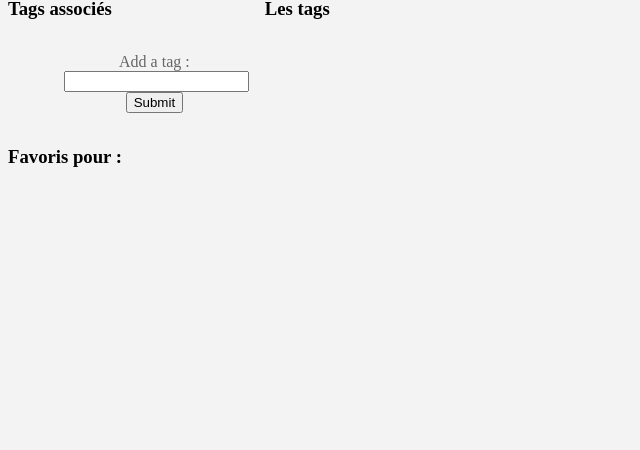
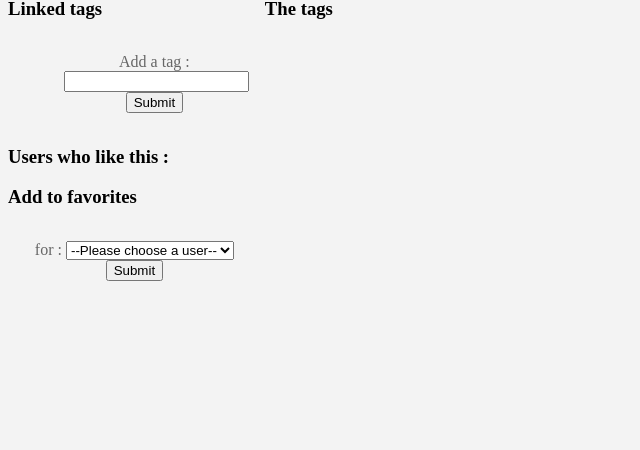
Before and after one commit to Earl-Fluffy/prog_web, a Flask app: template templates/img.html in a window 1280 px wide. Shown: the part 350-800 px from the top of the page, without its empty margins (0-640 px from the left). Run offline with Flask 2, Linux system fonts and the light colour scheme; the template is opened without the code that fills it, so the values that code supplies are empty.

Commit message:
Form to add image to favorites, default to first user. Translation

```diff
--- a/app.py
+++ b/app.py
@@ -2,7 +2,7 @@
 # coding: utf-8
 
 from flask import Flask, g
-from flask import abort, request, make_response
+from flask import abort, request, make_response, redirect, url_for
 from flask import render_template
 from flask import json
 
@@ -77,16 +77,33 @@ def img(key):
         if new_tag not in tagsSet:
             tagsSet.add(new_tag)
             tagsSet = files.update_tagSet(tagsSet, new_tag)
+
     if key not in files.keys():
         return make_response("404 Image not found", 404)
+
     context = files.metadata(key)
     users = files.getUsers()
+    favUsers=[]
+    otherUsers=[]
+    for user in users:
+        if int(key) in users[user]["favorites"]:
+            favUsers.append(user)
+        else :
+            otherUsers.append(user)
     context = {"metadata": files.metadata(key),
                "tags": list(tagsSet),
-               "favUsers": [user for user in users
-                            if int(key) in users[user]["favorites"]]}
+               "favUsers": favUsers,
+               "otherUsers":otherUsers}
     return render_template('img.html', context=context)
 
+@app.route('/fav_user/<key>', methods=["POST"])
+def fav_user(key):
+    favUser = "Johniton" #request.form.get("newfav")
+    print(favUser)
+
+    if favUser != "":
+        files.add_fav(favUser,int(key))
+    return redirect(url_for('img', key=key),code=303)
 
 @app.route('/users', methods=["GET", "POST"])
 def users():
--- a/files.py
+++ b/files.py
@@ -26,6 +26,11 @@ def add_user(new_user):
                                    "favorites": []}
     json.dump(users, open("./static/users.json", "w"))
 
+def add_fav(user,key):
+    users= json.load(open("./static/users.json", "r"))
+    users[user]["favorites"].append(key)
+
+    json.dump(users, open("./static/users.json", "w"))
 
 def add_tag(key, tag):
     img_metadata = json.load(open(f"./static/tags/{key}.json", "r"))
--- a/static/users.json
+++ b/static/users.json
@@ -1 +1 @@
-{"Johniton": {"age": 21, "favorites": [0, 14, 6]}, "Johnette": {"age": 24, "favorites": [19, 10]}, "JeanJohn": {"age": 15, "favorites": []}, "JohnJohn": {"age": 25, "favorites": [6]}}
+{"Johniton": {"age": 21, "favorites": [0, 14, 6, 33, 30, 29, 29, 1, 31]}, "Johnette": {"age": 24, "favorites": [19, 10]}, "JeanJohn": {"age": 15, "favorites": []}, "JohnJohn": {"age": 25, "favorites": [6]}}
--- a/templates/base.html
+++ b/templates/base.html
@@ -11,7 +11,7 @@
         <ul id="navbarMenu">
             <li class="navItem"><a href="{{ url_for('index') }}#home">Home</a></li>
             <li class="navItem"><a href="{{ url_for('users') }}">Users</a></li>
-            <li class="navItem"><a href="{{ url_for('index') }}">About</a></li>
+
             <li class="navItem" style="float:right">
                 <form class="" method="get" action="/index">
 	                <input class=""
--- a/templates/img.html
+++ b/templates/img.html
@@ -10,7 +10,7 @@
      onmouseout="zoomOut()">
 </section><aside>
 
-<h3> Tags associés </h3>
+<h3> Linked tags </h3>
 <ul>
 {% for tag in context.metadata.tags %}
 <li> <a href="{{ url_for('index', pattern=tag) }}">{{ tag }}</a> </li>
@@ -27,18 +27,26 @@
 </form>
 </ul>
 
-<h3>Favoris pour :</h3>
+<h3>Users who like this :</h3>
 <ul>
 {% for user in context.favUsers %}
 <li> <a href="{{ url_for('user', username=user) }}">{{ user }}</a></li>
 {% endfor %}
 </ul>
+<h3>Add to favorites</h3>
+<form method='post' action="{{ url_for('fav_user', key=context.metadata.id) }}">
+    <label for="newfav">for :</label>
+    <select id="newfav">
+        <option value="">--Please choose a user--</option>
+        {% for user in context.otherUsers %}
+        <option value={{user}}>{{user}}</option>
+        {% endfor %}
+    <input type="submit" value="Submit">
+</form>
 </aside>
-<!--{{ context.tags }}
-{{ context.path }} -->
 
-</section><aside>
-    <h3>Les tags</h3>
+<aside>
+    <h3>The tags</h3>
         <ul>
         {% for tag in context.tags %}
         <li> <a href="{{ url_for('index', pattern=tag) }}">{{ tag }}</a></li>
--- a/templates/user.html
+++ b/templates/user.html
@@ -4,7 +4,7 @@
 
 {% if user.found %}
 <h1>{{ user.username }}</h1>
-
+Age : {{ user.age }}
 <h2> Favorite images </h2>
 <section class="sectionWthSide">
 <div class="wrapper">
```
